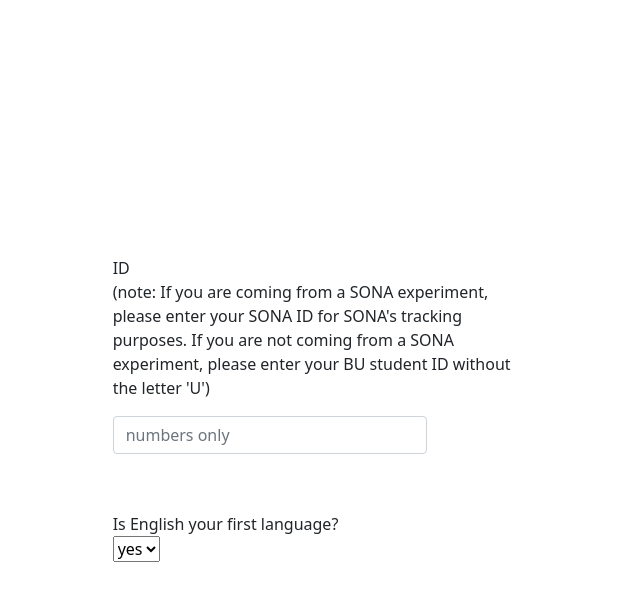
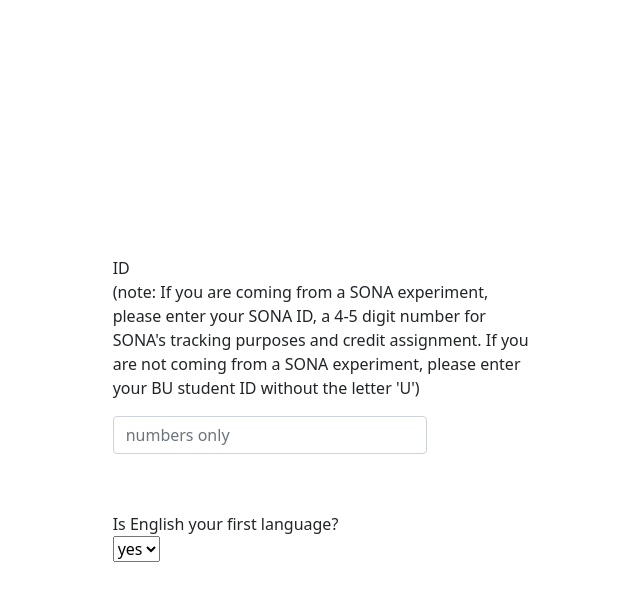
Before and after one commit to Tdrinker/gunViolenceSurveyBackend, a Flask app: template templates/sona_login.html in a window 1280 px wide. Shown: the top 597 px of the page, without its empty margins (314-954 px from the left). Run offline with Flask 2, Linux system fonts and the light colour scheme; the template is opened without the code that fills it, so the values that code supplies are empty.

Commit message:
MAIN modified ID specifications

```diff
--- a/templates/sona_login.html
+++ b/templates/sona_login.html
@@ -14,8 +14,8 @@
             <div class="row">
                 <div class="">
                     <label for="studentId">ID</label>
-                    <p>(note: If you are coming from a SONA experiment, please enter your SONA ID for SONA's tracking purposes.
-                        If you are not coming from a SONA experiment, please enter your BU student ID without the letter 'U')
+                    <p>(note: If you are coming from a SONA experiment, please enter your SONA ID, a 4-5 digit number for SONA's
+                        tracking purposes and credit assignment. If you are not coming from a SONA experiment, please enter your BU student ID without the letter 'U')
                     </p>
                 </div>
                 <div class="col-md-10 col-lg-9">
```
